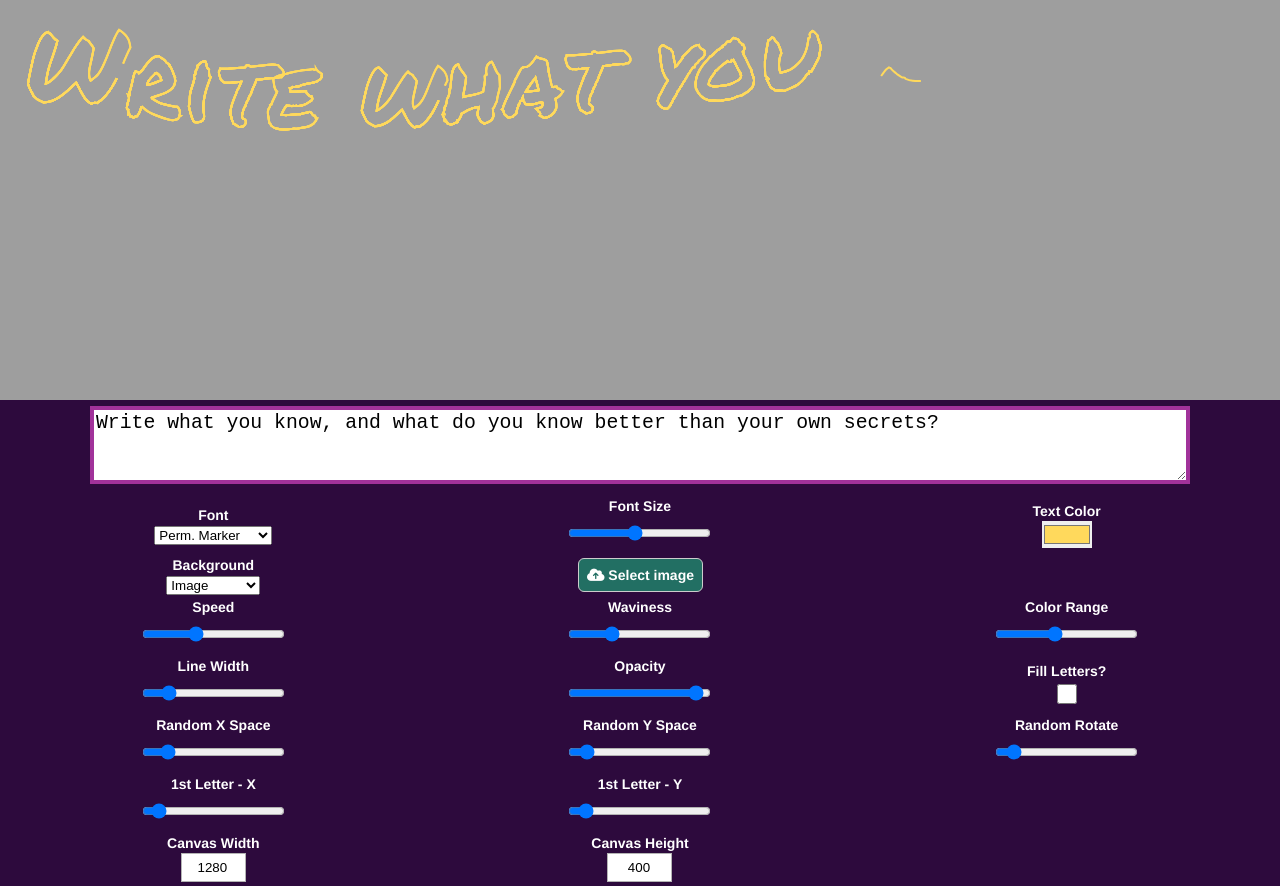
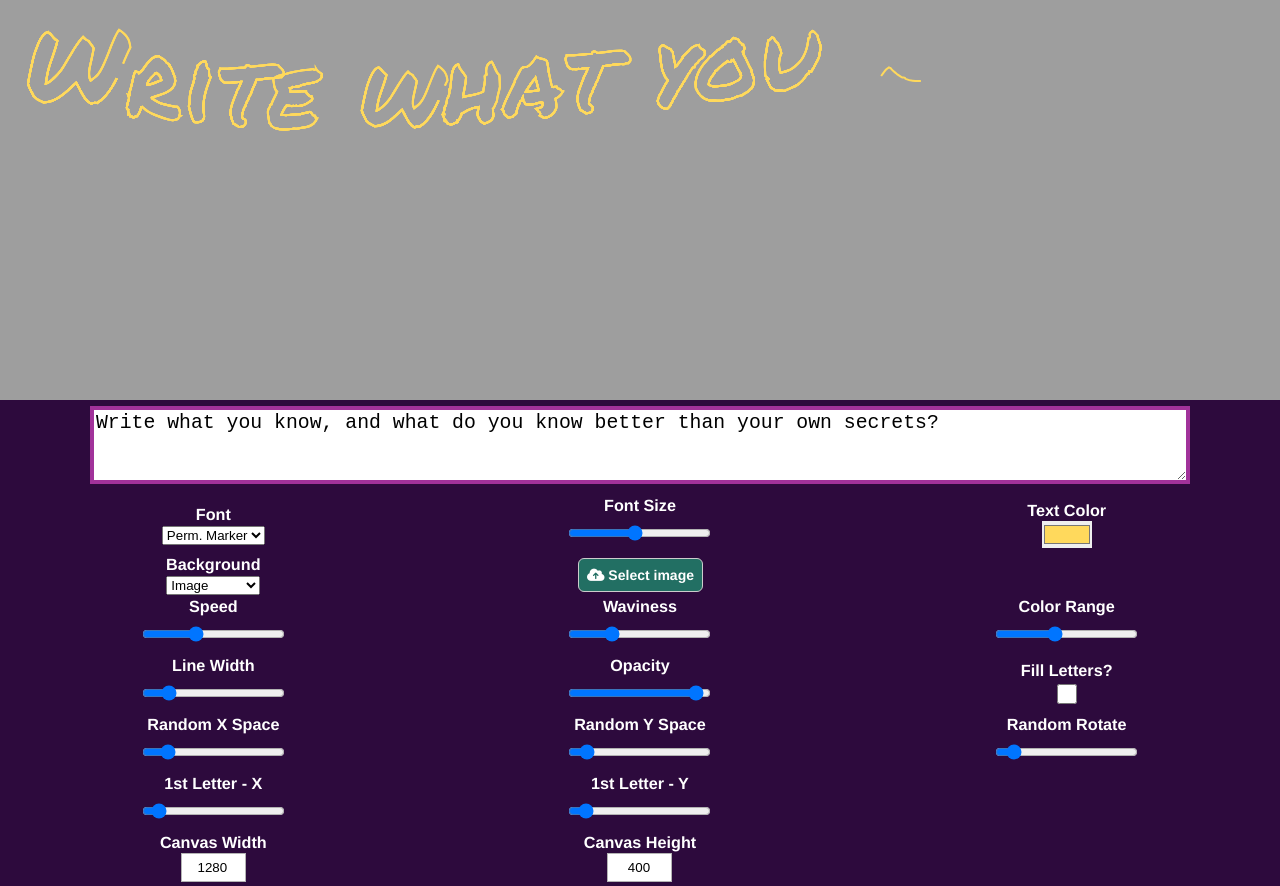
Before and after one commit to collidingScopes/faultyTypewriter, a plain HTML site: page index.html in a window 1280 px wide. Shown: the top 886 px of the page. Drawn offline with Linux system fonts and the light colour scheme.

Commit message:
Improve mobile formatting

```diff
--- a/drawText.js
+++ b/drawText.js
@@ -3,7 +3,7 @@ Pause/play animation button?
 Allow video background. Need to draw video behind the canvas and then mux??
 Randomize inputs function
 Gif export
-Add other fonts from google fonts
+Curate fonts -- delete some and add other fonts from google fonts
 Font for different languages?
 Better hotkey method (user will be typing alot)
 Movie posters / famous quotes -- Blade Runner, wong kar wai, etc.
--- a/index.html
+++ b/index.html
@@ -52,7 +52,7 @@
                         <pre><span class="tableText">Font</span><br><select id="fontInput">
                             <option value="Arial">Arial</option>
                             <option value="Calibri">Calibri</option>
-                            <option value="Comic Sans MS">Comic Sans MS</option>
+                            <option value="Comic Sans MS">Comic Sans</option>
                             <option value="Courier New">Courier New</option>
                             <option value="Garamond">Garamond</option>
                             <option value="Georgia">Georgia</option>
--- a/style.css
+++ b/style.css
@@ -242,7 +242,7 @@ button {
 
 .tableText{
     font-weight: bold;
-    font-size: 14px;
+    font-size: 0.7em;
     font-family: Helvetica;
     color:white;
 }
@@ -254,7 +254,7 @@ pre {
 /* applies when screen is wide enough */
 @media (min-width: 700px) {
     button, .tableText {
-      font-size: 14px;
+      font-size: 0.9em;
     }
 }
 
```
